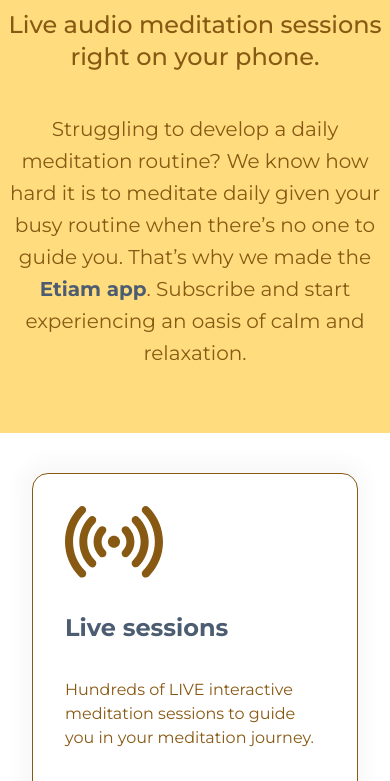
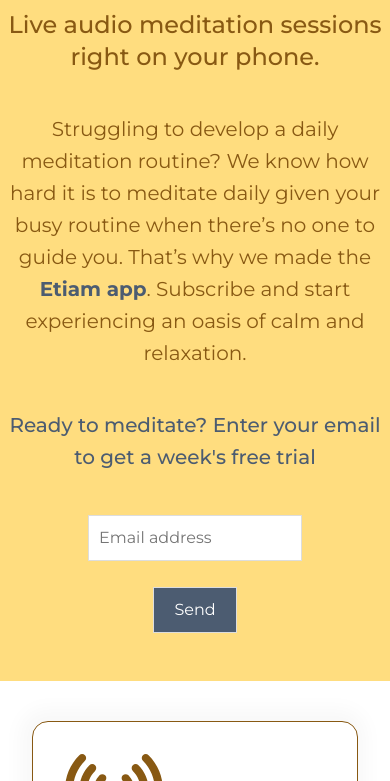
Before and after one commit to sid4861/eitam-landing-page, a plain HTML site: page index.html in a window 390 px wide. Shown: the part 319-1100 px from the top of the page. Drawn offline with nearby package versions, Linux system fonts and the light colour scheme.

Commit message:
added form

```diff
--- a/index.html
+++ b/index.html
@@ -14,7 +14,6 @@
 <body>
 
     <div class="jumbotron jumbotron-fluid">
-        <!-- <div class="container"> -->
         <img src="./Assets/logo.svg" class="header-logo" />
         <h1 class="brand-name">Etiam</h1>
         <p class="tag-line">Live audio meditation sessions right on your phone.</p>
@@ -22,7 +21,19 @@
             meditate daily given your busy routine when there’s no one to guide you. That’s why we made the <span
                 style="font-weight: bold; color: #4C5C71;">Etiam app</span>. Subscribe and start experiencing an oasis
             of calm and relaxation.</p>
-        <!-- </div> -->
+
+        <p class="jumbotron-content" style="color: #4C5C71; font-weight: 500;">
+            Ready to meditate? Enter your email to get a week's free trial
+        </p>
+        <form name="contact" class="form-inline" netlify>
+            <p>
+                <input type="email" name="email" placeholder="Email address" /></label>
+            </p>
+            <p>
+                <button type="submit">Send</button>
+            </p>
+        </form>
+
     </div>
 
     <div class="container">
@@ -172,7 +183,19 @@ color: #4C5C71;">
 
     </div>
 
-
+    <footer>
+        <p class="jumbotron-content" style="color: #4C5C71; font-weight: 500;">
+            Ready to meditate? Enter your email to get a week's free trial
+        </p>
+        <form name="contact" class="form-inline" netlify>
+            <p>
+                <input type="email" name="email" placeholder="Email address" /></label>
+            </p>
+            <p>
+                <button type="submit">Send</button>
+            </p>
+        </form>
+    </footer>
 
     <script src="https://code.jquery.com/jquery-3.5.1.slim.min.js"
         integrity="sha384-DfXdz2htPH0lsSSs5nCTpuj/zy4C+OGpamoFVy38MVBnE+IbbVYUew+OrCXaRkfj"
--- a/styles.css
+++ b/styles.css
@@ -11,7 +11,6 @@
 body{
      font-family: 'Montserrat', sans-serif;
      margin: 0;
-     margin-bottom:32px;
      padding: 0;
 }
 
@@ -205,3 +204,49 @@ border-radius: 16px;
         margin: 8px 32px;
     }
   }
+
+  .form-inline{
+    display: flex;
+    flex-flow: row wrap;
+    align-items: center;
+    justify-content: center;
+  }
+
+  .form-inline input {
+    vertical-align: middle;
+    margin: 5px 10px 5px 0;
+    padding: 10px;
+    background-color: #fff;
+    border: 1px solid #ddd;
+  }
+
+  /* Style the submit button */
+.form-inline button {
+    padding: 10px 20px;
+    background-color:var(--secondary-color);
+    border: 1px solid #ddd;
+    color: white;
+  }
+
+  .form-inline button:hover {
+    background-color: #323C4A;
+  }
+
+  /* Add responsiveness - display the form controls vertically instead of horizontally on screens that are less than 800px wide */
+  @media (max-width: 800px) {
+    .form-inline input {
+      margin: 10px 0;
+    }
+
+    .form-inline {
+      flex-direction: column;
+      align-items: center;
+    }
+  }
+
+  footer{
+      text-align: center;
+      background-color: var(--primary-color);
+      margin-top: 32px;
+      padding: 40px;
+  }
```
